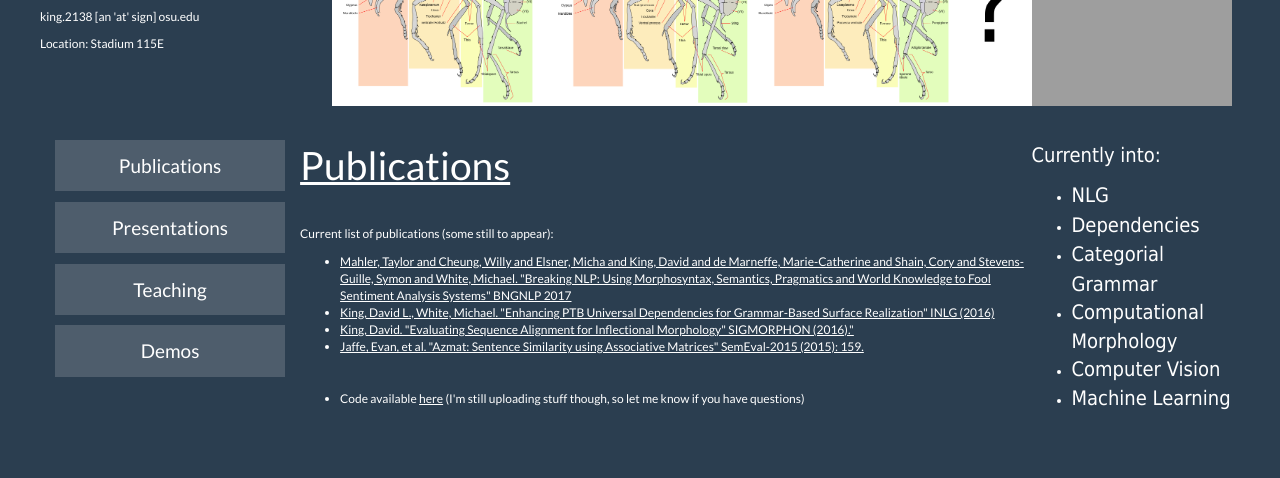
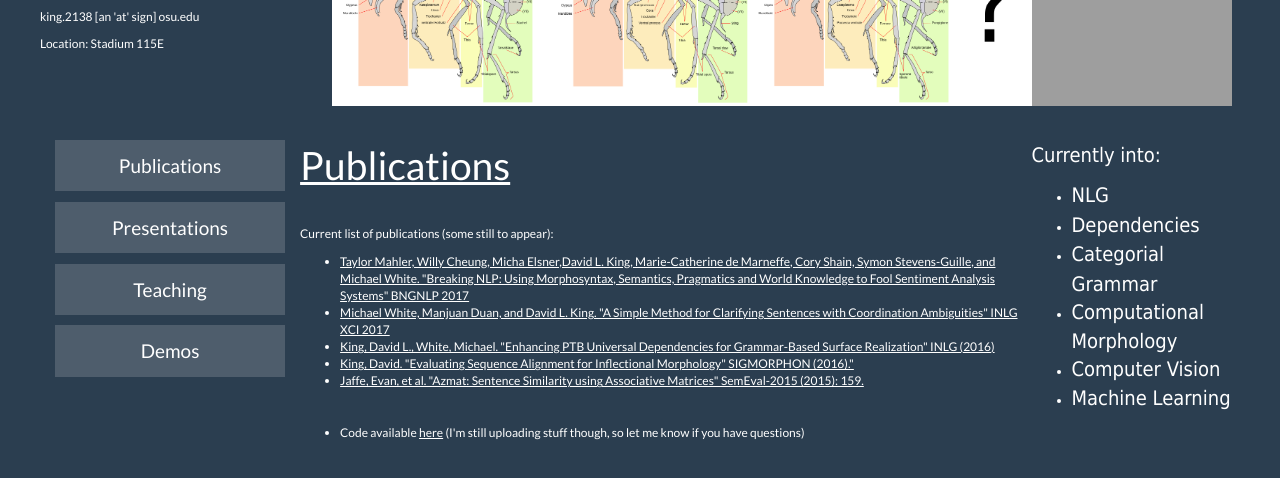
Before and after one commit to DavidLKing/DavidLKing.github.io, a plain HTML site: page index.html in a window 1280 px wide. Shown: the part 222-700 px from the top of the page. Drawn offline with nearby package versions, Linux system fonts and the light colour scheme; grey boxes are pictures that could not be loaded.

Commit message:
added inlg paper

```diff
--- a/index.html
+++ b/index.html
@@ -70,7 +70,12 @@
             <ul>
 								<li>
 									<div>
-										<a href="http://www.aclweb.org/anthology/W17-5405">Mahler, Taylor  and  Cheung, Willy  and  Elsner, Micha  and  King, David  and  de Marneffe, Marie-Catherine  and  Shain, Cory  and  Stevens-Guille, Symon  and  White, Michael. &quot;Breaking NLP: Using Morphosyntax, Semantics, Pragmatics and World Knowledge to Fool Sentiment Analysis Systems&quot; BNGNLP 2017</a>
+										<a href="http://www.aclweb.org/anthology/W17-5405">Taylor Mahler, Willy Cheung, Micha Elsner,David L. King, Marie-Catherine de Marneffe, Cory Shain, Symon Stevens-Guille, and  Michael White. &quot;Breaking NLP: Using Morphosyntax, Semantics, Pragmatics and World Knowledge to Fool Sentiment Analysis Systems&quot; BNGNLP 2017</a>
+									</div>
+								</li>
+								<li>
+									<div>
+										<a href="http://www.ling.ohio-state.edu/~white.1240/papers/White-Duan-King-XCI-INLG-17-to-appear.pdf">Michael White, Manjuan Duan, and David L. King. &quot;A Simple Method for Clarifying Sentences with Coordination Ambiguities&quot; INLG XCI 2017</a>
 									</div>
 								</li>
                 <li>
```
